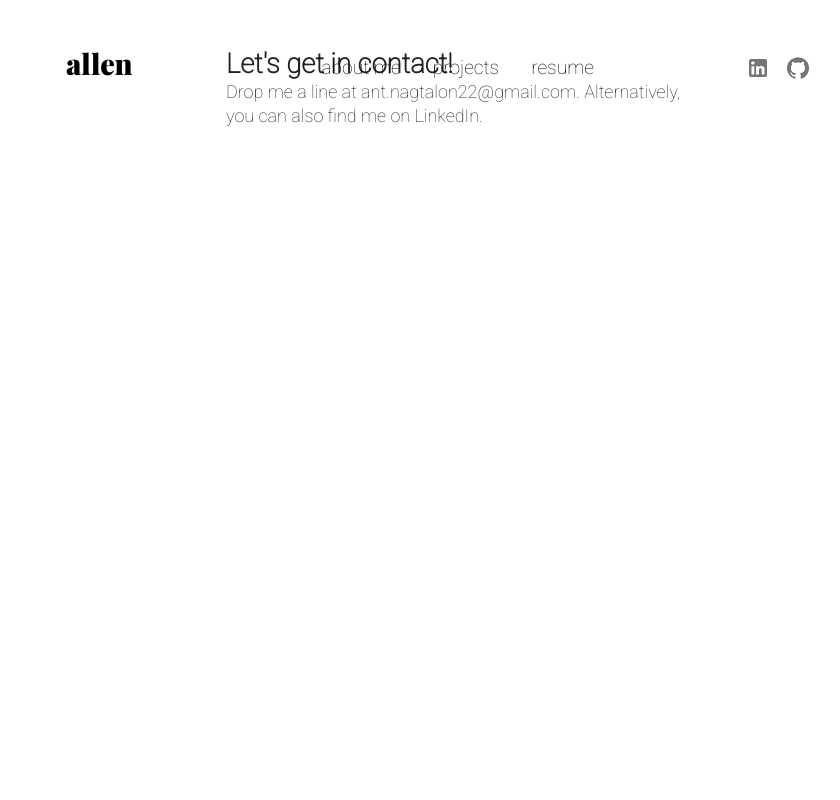
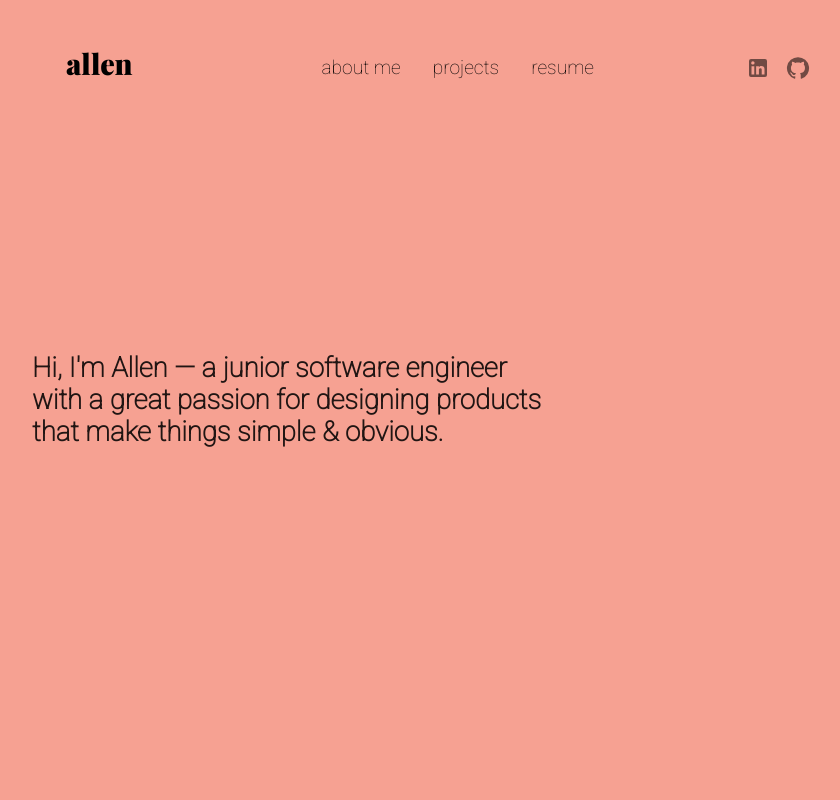
Before and after one commit to allen-nagtalon/portfolio-site, a React (Create React App) app: page / in a window 1280 px wide. Shown: the top 800 px of the page, without its empty margins (182-1022 px from the left). Built offline with nearby package versions, Linux system fonts and the light colour scheme.

Commit message:
Adjusted App file for current dev testing

```diff
--- a/src/App.js
+++ b/src/App.js
@@ -16,9 +16,7 @@ const App = _ => {
       <ThemeProvider theme={theme}>
         <CssBaseline />
         <NavBar />
-        <Routes>
-
-        </Routes>
+        <LandingPage />
         <Footer />
       </ThemeProvider>
     </BrowserRouter>
```
